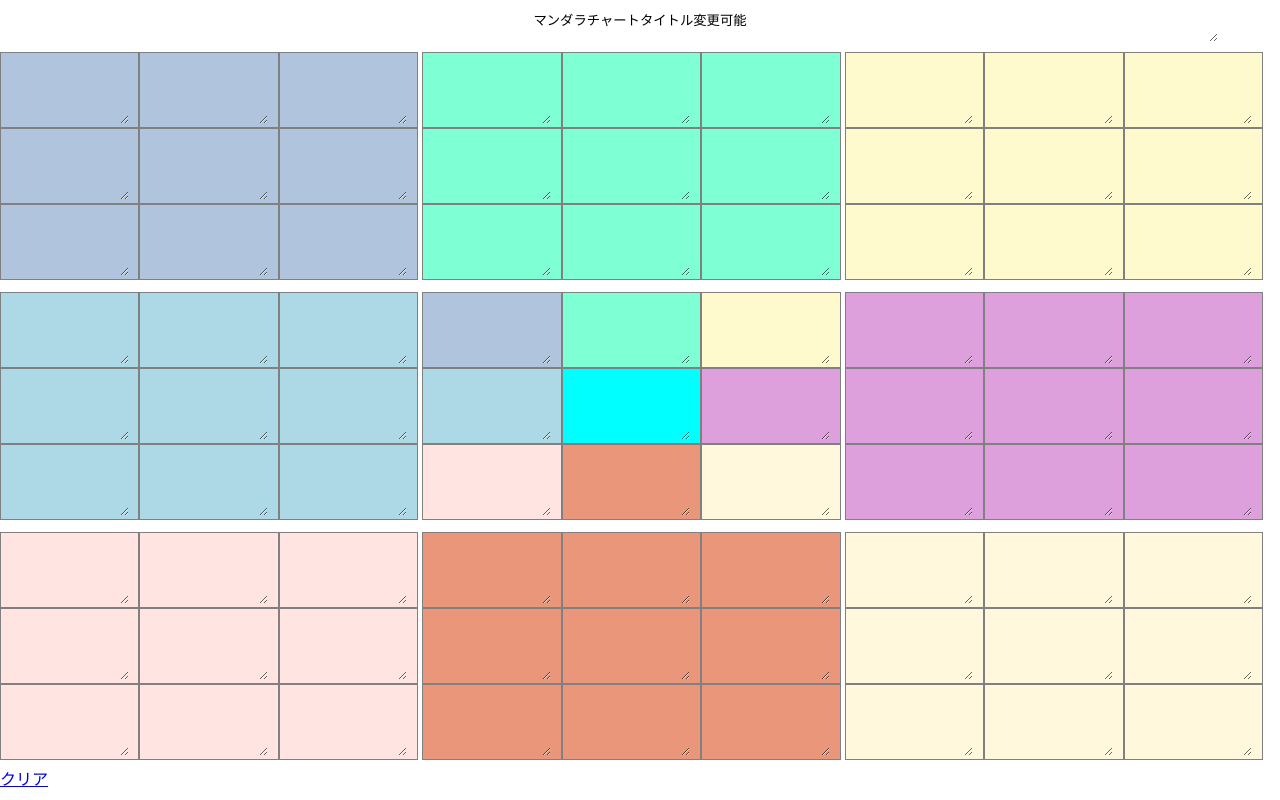
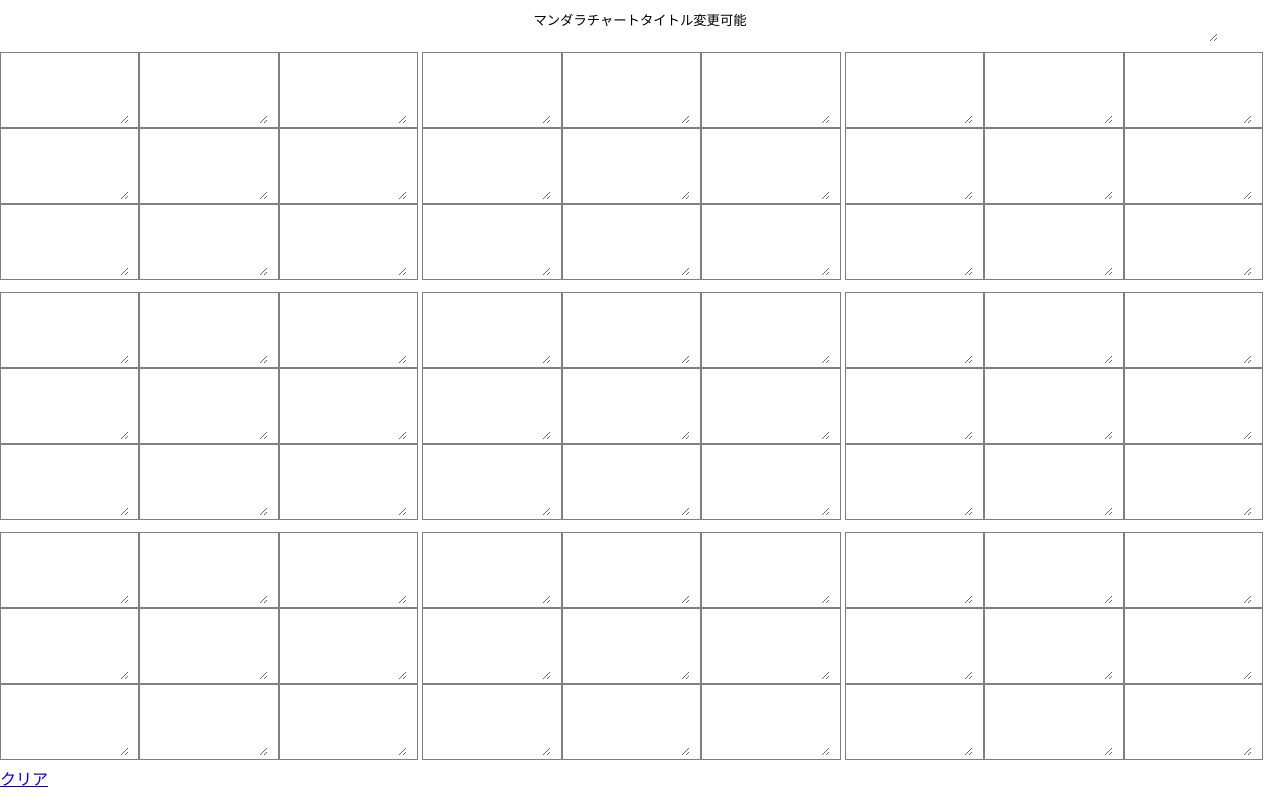
Before and after one commit to KOJI-YAMAMOTO-GitHub/mandala-chart, a plain HTML site: page index.html in a window 1280 px wide. Drawn offline with Linux system fonts and the light colour scheme.

Commit message:
Add files via upload

```diff
--- a/index.html
+++ b/index.html
@@ -16,7 +16,7 @@
             <div class="column1-2"><textarea id="column1-2-textarea"></textarea></div>
             <div class="column1-3"><textarea id="column1-3-textarea"></textarea></div>
             <div class="column1-4"><textarea id="column1-4-textarea"></textarea></div>
-            <div class="column1-5"><textarea id="column1-5-textarea"></textarea></div>
+            <div class="column1-5" id="column1-5"><textarea id="column1-5-textarea"></textarea></div>
             <div class="column1-6"><textarea id="column1-6-textarea"></textarea></div>
             <div class="column1-7"><textarea id="column1-7-textarea"></textarea></div>
             <div class="column1-8"><textarea id="column1-8-textarea"></textarea></div>
@@ -56,15 +56,15 @@
             <div class="column4-9"><textarea id="column4-9-textarea"></textarea></div>
         </div>
         <div class="center-column5">
-            <div class="column5-1"><textarea id="column5-1-textarea"></textarea></div>
-            <div class="column5-2"><textarea id="column5-2-textarea"></textarea></div>
-            <div class="column5-3"><textarea id="column5-3-textarea"></textarea></div>
-            <div class="column5-4"><textarea id="column5-4-textarea"></textarea></div>
+            <div class="column5-1"><textarea id="column5-1-textarea" onblur="copyValue('column5-1-textarea','column1-5-textarea');"></textarea></div>
+            <div class="column5-2"><textarea id="column5-2-textarea" onblur="copyValue('column5-2-textarea','column2-5-textarea');"></textarea></div>
+            <div class="column5-3"><textarea id="column5-3-textarea" onblur="copyValue('column5-3-textarea','column3-5-textarea');"></textarea></div>
+            <div class="column5-4"><textarea id="column5-4-textarea" onblur="copyValue('column5-4-textarea','column4-5-textarea');"></textarea></div>
             <div class="column5-5"><textarea id="column5-5-textarea"></textarea></div>
-            <div class="column5-6"><textarea id="column5-6-textarea"></textarea></div>
-            <div class="column5-7"><textarea id="column5-7-textarea"></textarea></div>
-            <div class="column5-8"><textarea id="column5-8-textarea"></textarea></div>
-            <div class="column5-9"><textarea id="column5-9-textarea"></textarea></div>
+            <div class="column5-6"><textarea id="column5-6-textarea" onblur="copyValue('column5-6-textarea','column6-5-textarea');"></textarea></div>
+            <div class="column5-7"><textarea id="column5-7-textarea" onblur="copyValue('column5-7-textarea','column7-5-textarea');"></textarea></div>
+            <div class="column5-8"><textarea id="column5-8-textarea" onblur="copyValue('column5-8-textarea','column8-5-textarea');"></textarea></div>
+            <div class="column5-9"><textarea id="column5-9-textarea" onblur="copyValue('column5-9-textarea','column9-5-textarea');"></textarea></div>
         </div>
         <div class="column6">
             <div class="column6-1"><textarea id="column6-1-textarea"></textarea></div>
--- a/mandara.css
+++ b/mandara.css
@@ -14,64 +14,64 @@ body * {
 }
 div[class^="column1-"] {
   border : 1px solid #808080;
-  background-color: #b0c4de;
+  /* background-color: #b0c4de; */
 }
 div[class^="column2-"] {
   border : 1px solid #808080;
-  background-color: #7fffd4;
+  /* background-color: #7fffd4; */
 }
 div[class^="column3-"] {
   border : 1px solid #808080;
-  background-color: #fffacd;
+  /* background-color: #fffacd; */
 }
 div[class^="column4-"] {
   border : 1px solid #808080;
-  background-color: #add8e6;
+  /* background-color: #add8e6; */
 }
 div[class^="column5-"] {
   border : 1px solid #808080;
-  background-color: aqua;
+  /* background-color: aqua; */
 }
 div[class^="column5-1"] {
-  background-color: #b0c4de;
+  /* background-color: #b0c4de; */
 }
 div[class^="column5-2"] {
-  background-color: #7fffd4;
+  /* background-color: #7fffd4; */
 }
 div[class^="column5-3"] {
-  background-color: #fffacd;
+  /* background-color: #fffacd; */
 }
 div[class^="column5-4"] {
-  background-color: #add8e6;
+  /* background-color: #add8e6; */
 }
 div[class^="column5-6"] {
-  background-color: #dda0dd;
+  /* background-color: #dda0dd; */
 }
 div[class^="column5-7"] {
-  background-color: #ffe4e1;
+  /* background-color: #ffe4e1; */
 }
 div[class^="column5-8"] {
-  background-color: #e9967a;
+  /* background-color: #e9967a; */
 }
 div[class^="column5-9"] {
-  background-color: #fff8dc;
+  /* background-color: #fff8dc; */
 }
 
 div[class^="column6-"] {
   border : 1px solid #808080;
-  background-color: #dda0dd;
+  /* background-color: #dda0dd; */
 }
 div[class^="column7-"] {
   border : 1px solid #808080;
-  background-color: #ffe4e1;
+  /* background-color: #ffe4e1; */
 }
 div[class^="column8-"] {
   border : 1px solid #808080;
-  background-color: #e9967a;
+  /* background-color: #e9967a; */
 }
 div[class^="column9-"] {
   border : 1px solid #808080;
-  background-color: #fff8dc;
+  /* background-color: #fff8dc; */
 }
 .grid-container {
   display: grid;
--- a/mandara.js
+++ b/mandara.js
@@ -1,3 +1,7 @@
+function copyValue(id,copyId) {
+  document.getElementById(copyId).value = document.getElementById(id).value;
+}
+
 /**
    *起動時localstrageから値を取得
    */
```
